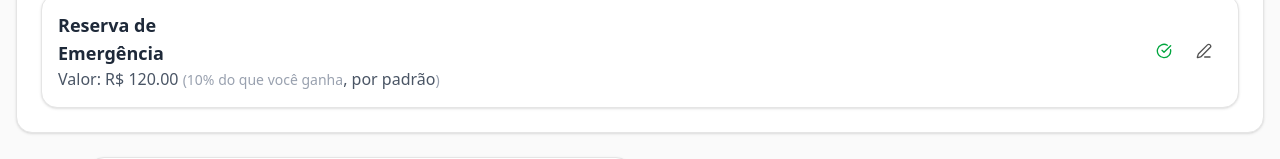
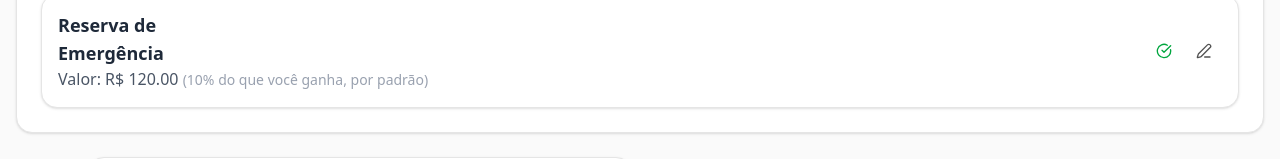
Before and after one commit to henriquemilitao/custos-militao, a Next.js app: page / in a window 1280 px wide. Shown: the part 547-706 px from the top of the page. Built offline with nearby package versions, Linux system fonts and the light colour scheme.

Commit message:
style: text color

```diff
--- a/src/components/EconomiaItem.tsx
+++ b/src/components/EconomiaItem.tsx
@@ -38,8 +38,8 @@ export default function EconomiaItem({
 
         {isReserva ? (
           <p className="text-base text-gray-600">
-            Valor: R$ {economia.meta.toFixed(2)} <span className="text-gray-400 text-sm">({percentual}% do que você ganha</span>
-            {isDefault ? ", por padrão" : ""}<span className="text-gray-400 text-sm">)</span>
+            Valor: R$ {economia.meta.toFixed(2)} <span className="text-gray-400 text-sm">({percentual}% do que você ganha
+            {isDefault ? ", por padrão" : ""})</span>
           </p>
         ) : (
           <p className="text-base text-gray-600">
```
